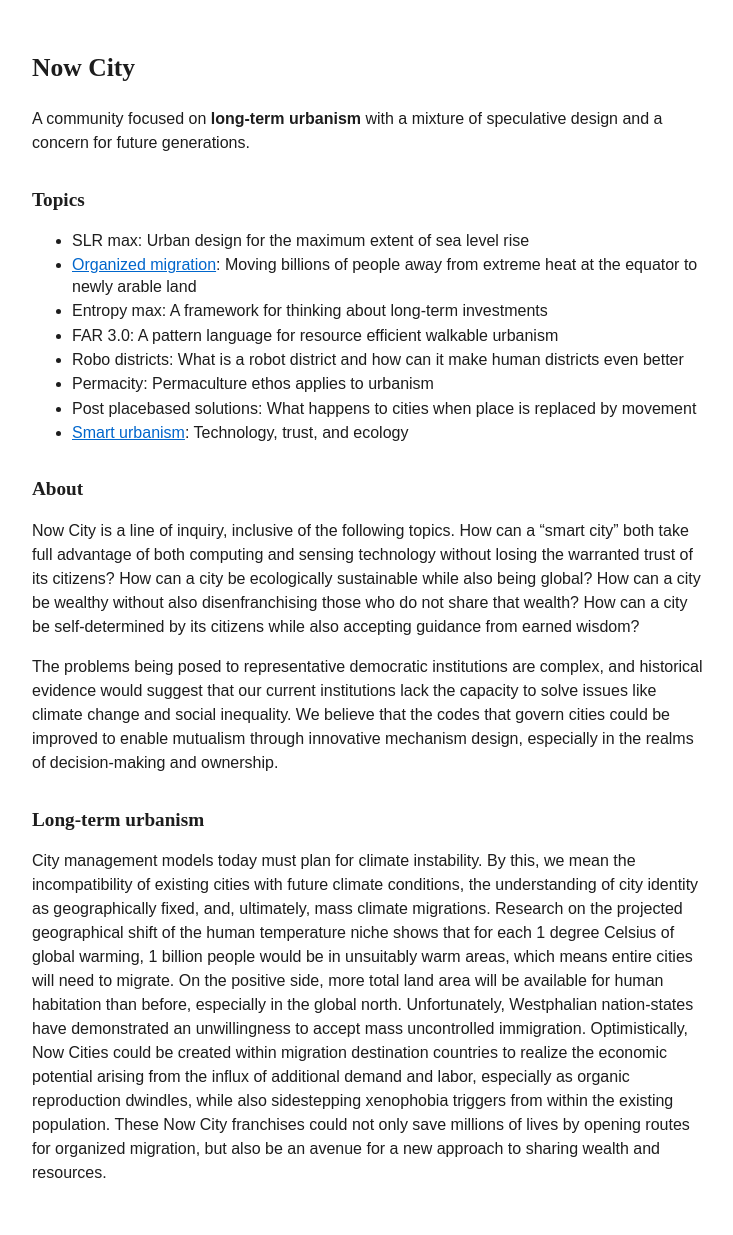
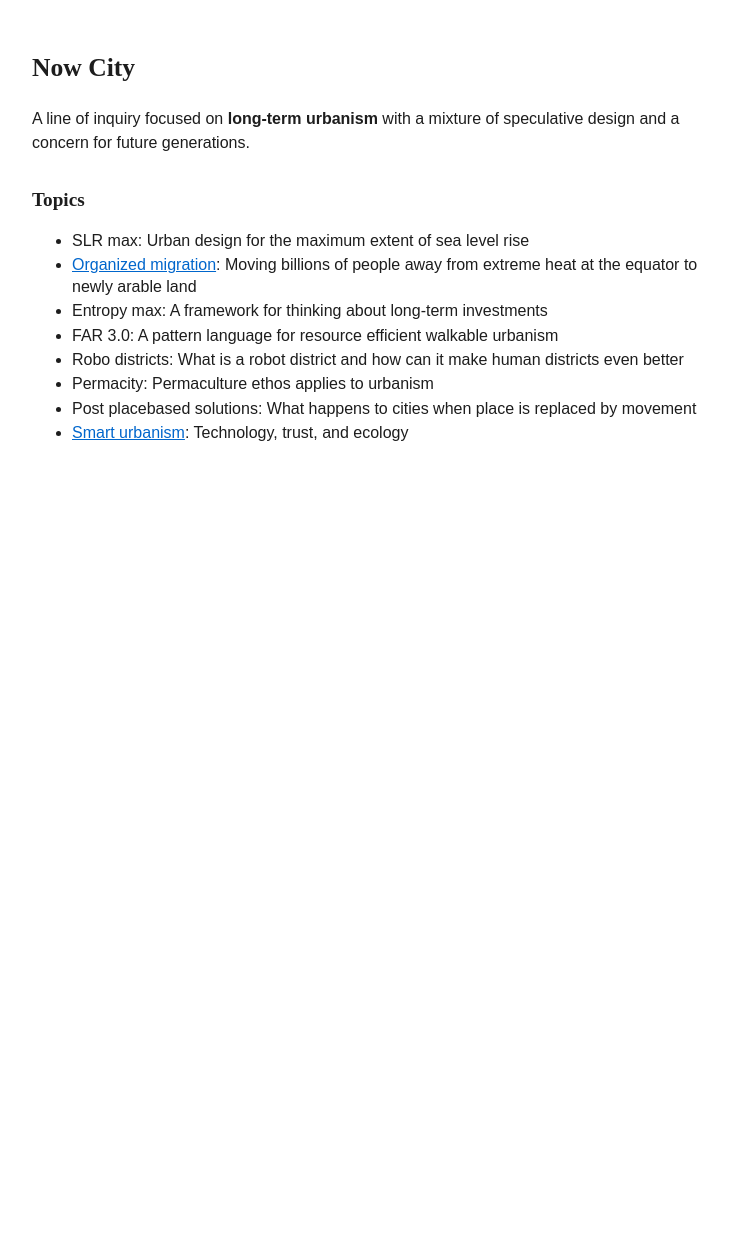
Before and after one commit to nelscity/NowCity, a Jekyll site: the page built from index.md, in a window 1280 px wide. Shown: the whole page, without its empty margins (272-1005 px from the left). Built offline with Jekyll 4.4.1, drawn with Linux system fonts in a browser that asks for light colours; a script that is not in the unit is left out; after the commit the page ends 900 px from its top, so only the background shows below that.

Commit message:
moving text off index

```diff
--- a/index.md
+++ b/index.md
@@ -5,7 +5,7 @@ title: Now City
 
 # Now City
 
-A community focused on **long-term urbanism** with a mixture of speculative design and a concern for future generations.
+A line of inquiry focused on **long-term urbanism** with a mixture of speculative design and a concern for future generations.
 
 ## Topics
 - SLR max: Urban design for the maximum extent of sea level rise
@@ -16,13 +16,3 @@ A community focused on **long-term urbanism** with a mixture of speculative desi
 - Permacity: Permaculture ethos applies to urbanism
 - Post placebased solutions: What happens to cities when place is replaced by movement
 - [Smart urbanism](Smart%20urbanism): Technology, trust, and ecology
-
-## About
-
-Now City is a line of inquiry, inclusive of the following topics. How can a “smart city” both take full advantage of both computing and sensing technology without losing the warranted trust of its citizens? How can a city be ecologically sustainable while also being global? How can a city be wealthy without also disenfranchising those who do not share that wealth? How can a city be self-determined by its citizens while also accepting guidance from earned wisdom?
-
-The problems being posed to representative democratic institutions are complex, and historical evidence would suggest that our current institutions lack the capacity to solve issues like climate change and social inequality. We believe that the codes that govern cities could be improved to enable mutualism through innovative mechanism design, especially in the realms of decision-making and ownership.
-
-## Long-term urbanism
-
-City management models today must plan for climate instability. By this, we mean the incompatibility of existing cities with future climate conditions, the understanding of city identity as geographically fixed, and, ultimately, mass climate migrations. Research on the projected geographical shift of the human temperature niche shows that for each 1 degree Celsius of global warming, 1 billion people would be in unsuitably warm areas, which means entire cities will need to migrate. On the positive side, more total land area will be available for human habitation than before, especially in the global north. Unfortunately, Westphalian nation-states have demonstrated an unwillingness to accept mass uncontrolled immigration. Optimistically, Now Cities could be created within migration destination countries to realize the economic potential arising from the influx of additional demand and labor, especially as organic reproduction dwindles, while also sidestepping xenophobia triggers from within the existing population. These Now City franchises could not only save millions of lives by opening routes for organized migration, but also be an avenue for a new approach to sharing wealth and resources.
```
